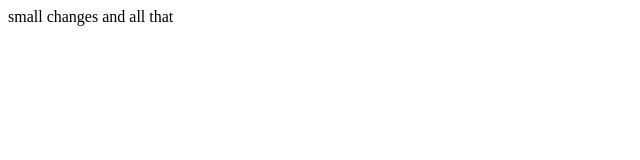
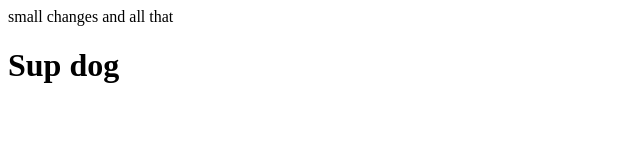
Before and after one commit to ardithaqi/provejshen, a plain HTML site: page index123.html in a window 1280 px wide. Shown: the whole page, without its empty margins (0-640 px from the left). Drawn offline with Linux system fonts and the light colour scheme.

Commit message:
small changes

```diff
--- a/index123.html
+++ b/index123.html
@@ -7,5 +7,8 @@
 </head>
 <body>
     small changes and all that
+    <div> <h1>
+        Sup dog
+    </h1></div>
 </body>
 </html>
```
Also changed, not shown: index.html (+2 -0 lines).
